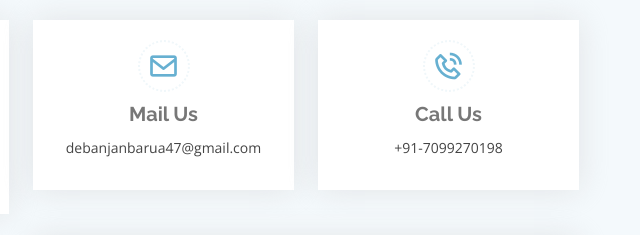
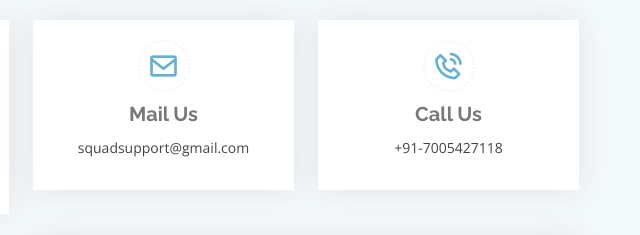
Before and after one commit to yaiphamei23/Squaddesk, a plain HTML site: page index.html in a window 1280 px wide. Shown: the part 5340-5575 px from the top of the page, 619-1259 px from the left. Drawn offline with nearby package versions, Linux system fonts and the light colour scheme; grey boxes are pictures that could not be loaded.

Commit message:
Update index.html

```diff
--- a/index.html
+++ b/index.html
@@ -424,7 +424,7 @@ Import and export options: Easily import your existing resume or export your fin
             <div class="info-box  mb-4">
               <i class="bx bx-envelope"></i>
               <h3>Mail Us</h3>
-              <p>debanjanbarua47@gmail.com</p>
+              <p>squadsupport@gmail.com</p>
             </div>
           </div>
 
@@ -432,7 +432,7 @@ Import and export options: Easily import your existing resume or export your fin
             <div class="info-box  mb-4">
               <i class="bx bx-phone-call"></i>
               <h3>Call Us</h3>
-              <p>+91-7099270198</p>
+              <p>+91-7005427118</p>
             </div>
           </div>
 
```
